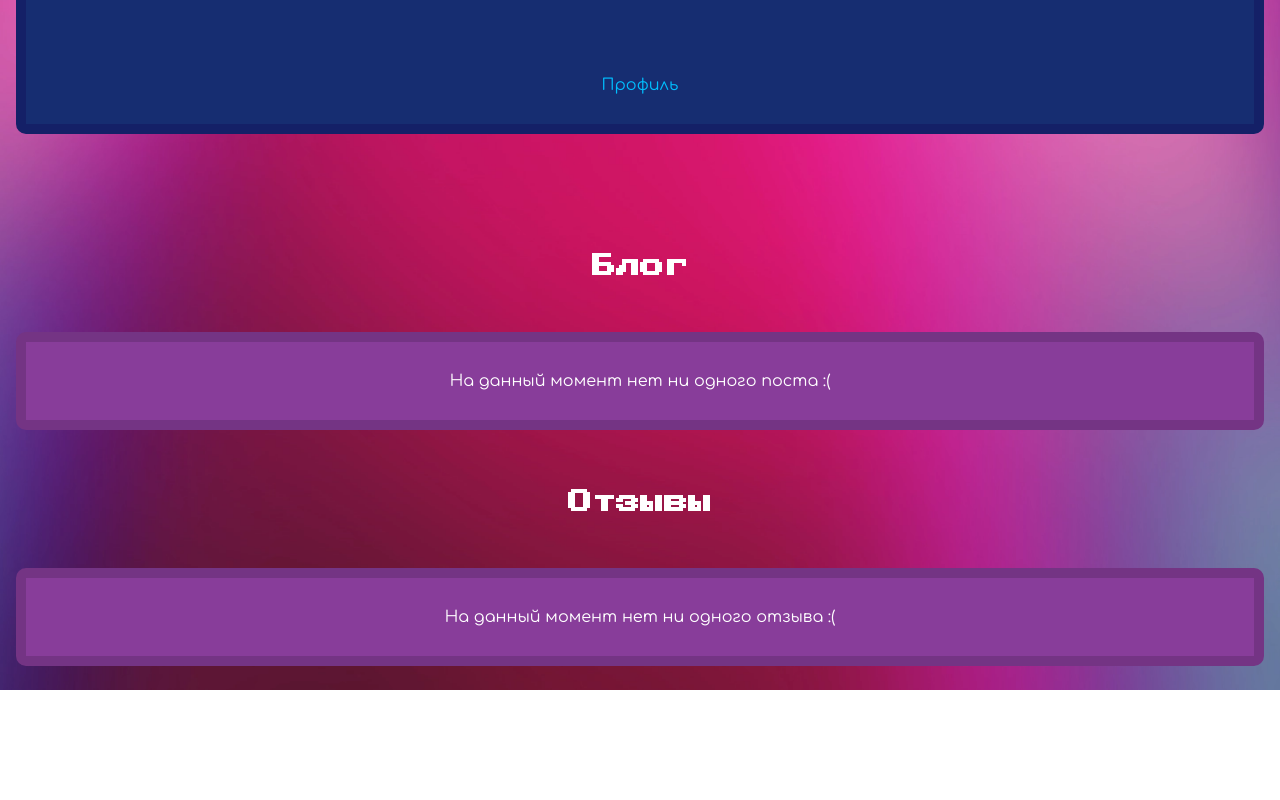
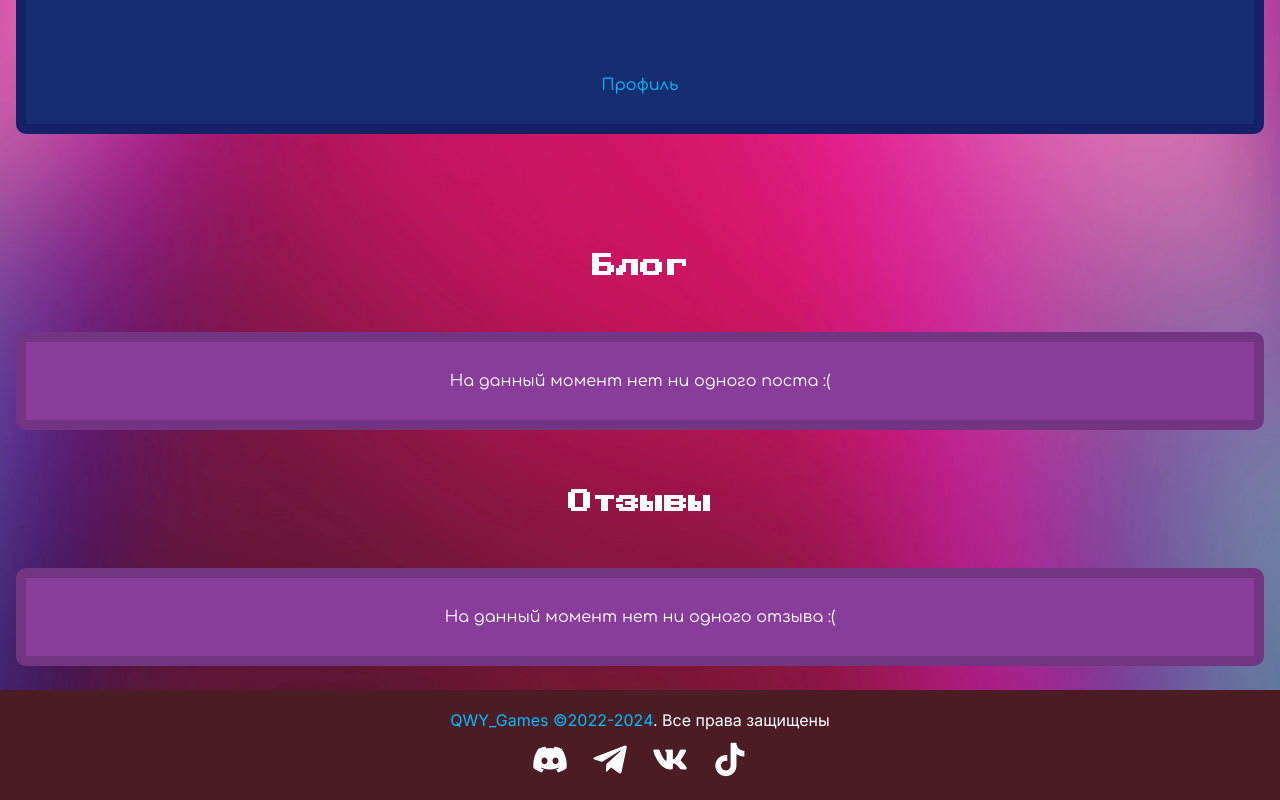
Before and after one commit to mrkirill046/Portfolio, a Next.js app: page / in a window 1280 px wide. Shown: the part 3590-4390 px from the top of the page. Before the commit the page ends 4280 px from the top, so only its background shows below. Built offline with nearby package versions, Linux system fonts and the light colour scheme; no server answers; the database is empty.

Commit message:
7-commit

```diff
--- a/src/components/footer.tsx
+++ b/src/components/footer.tsx
@@ -5,7 +5,26 @@ import styles from "../css/footer.module.css"
 export default function Footer() {
     return (
         <footer className={styles.footer}>
+            <article className="copy">
+                <p>
+                    <a href="https://qwy-games.ru/" target="_blank">QWY_Games ©2022-2024</a>. Все права защищены
+                </p>
 
+                <div>
+                    <a href="https://discord.gg/pYbYwHTrDd" aria-label='Discord' target="_blank">
+                        <i className='bx bxl-discord-alt'></i>
+                    </a>
+                    <a href="https://t.me/qwy_games" aria-label='Telegram' target="_blank">
+                        <i className='bx bxl-telegram'></i>
+                    </a>
+                    <a href="https://vk.com/qwy_games" aria-label='Vk' target="_blank">
+                        <i className='bx bxl-vk'></i>
+                    </a>
+                    <a href="https://tiktok.com/@qwy_games" aria-label='TikTok' target="_blank">
+                        <i className='bx bxl-tiktok'></i>
+                    </a>
+                </div>
+            </article>
         </footer>
     )
 }
--- a/src/css/footer.module.css
+++ b/src/css/footer.module.css
@@ -1,3 +1,67 @@
 .footer {
+    background-color: #4b1c24;
+    color: #ffffff;
+    padding: 20px;
+    text-align: center;
+    bottom: 0;
+    width: 100%;
+}
 
+.footer .copy {
+    margin-bottom: 20px;
 }
+
+.footer .copy p {
+    font-size: 14px;
+    margin: 0;
+    line-height: 1.6;
+}
+
+.footer a {
+    color: deepskyblue;
+    transition: all 0.3s ease-in-out;
+}
+
+.footer a:hover,
+.footer a:active {
+    text-decoration: underline;
+}
+
+.footer .copy a {
+    color: #ff69b4;
+    text-decoration: none;
+    margin-left: 5px;
+}
+
+.footer i {
+     font-size: 40px;
+ }
+
+.footer .copy a:hover {
+    text-decoration: underline;
+}
+
+.footer div {
+    margin-top: 10px;
+}
+
+.footer div a {
+    color: #ffffff;
+    font-size: 24px;
+    margin: 0 10px;
+    text-decoration: none;
+    transition: color 0.3s;
+}
+
+.secret {
+    cursor: help;
+}
+
+.footer div a:hover,
+.footer div a:active {
+    color: #ff69b4;
+}
+
+.footer div i {
+    vertical-align: middle;
+}
```
